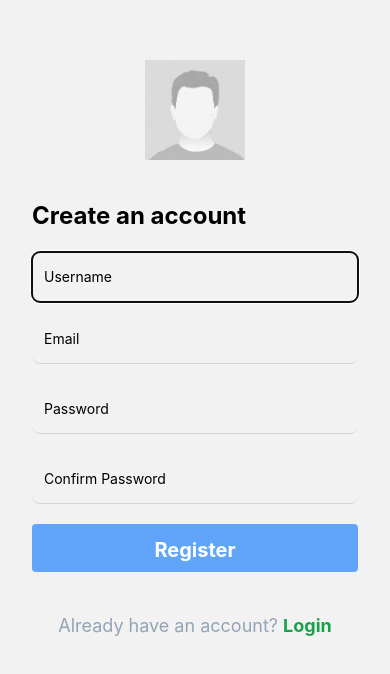
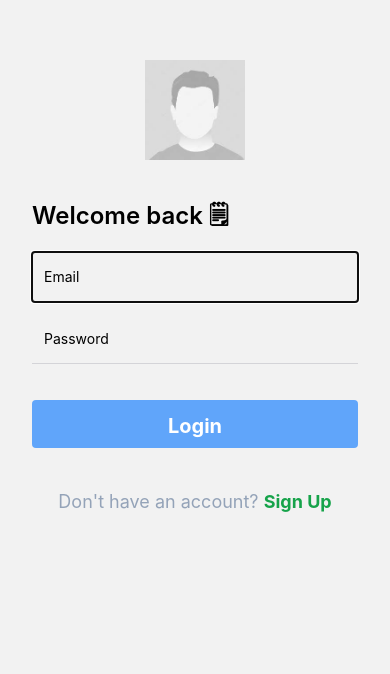
Before and after one commit to JewelSama/samaNotes, a React Native app: screen /Note in a window 390 px wide. Shown: the top 674 px of the page. Built offline with nearby package versions, Linux system fonts and the light colour scheme.

Commit message:
login screen[0]

```diff
--- a/StackNavigator.js
+++ b/StackNavigator.js
@@ -15,8 +15,8 @@ const StackNavigator = () => {
       }}>
         {user.length === 0 ? (
           <>
+            <Stack.Screen name="Login" component={Login} />
             <Stack.Screen name="Register" component={Register} />
-            <Stack.Screen name="Login" component={Login} />
           </>
         ) : (
           <>
```
